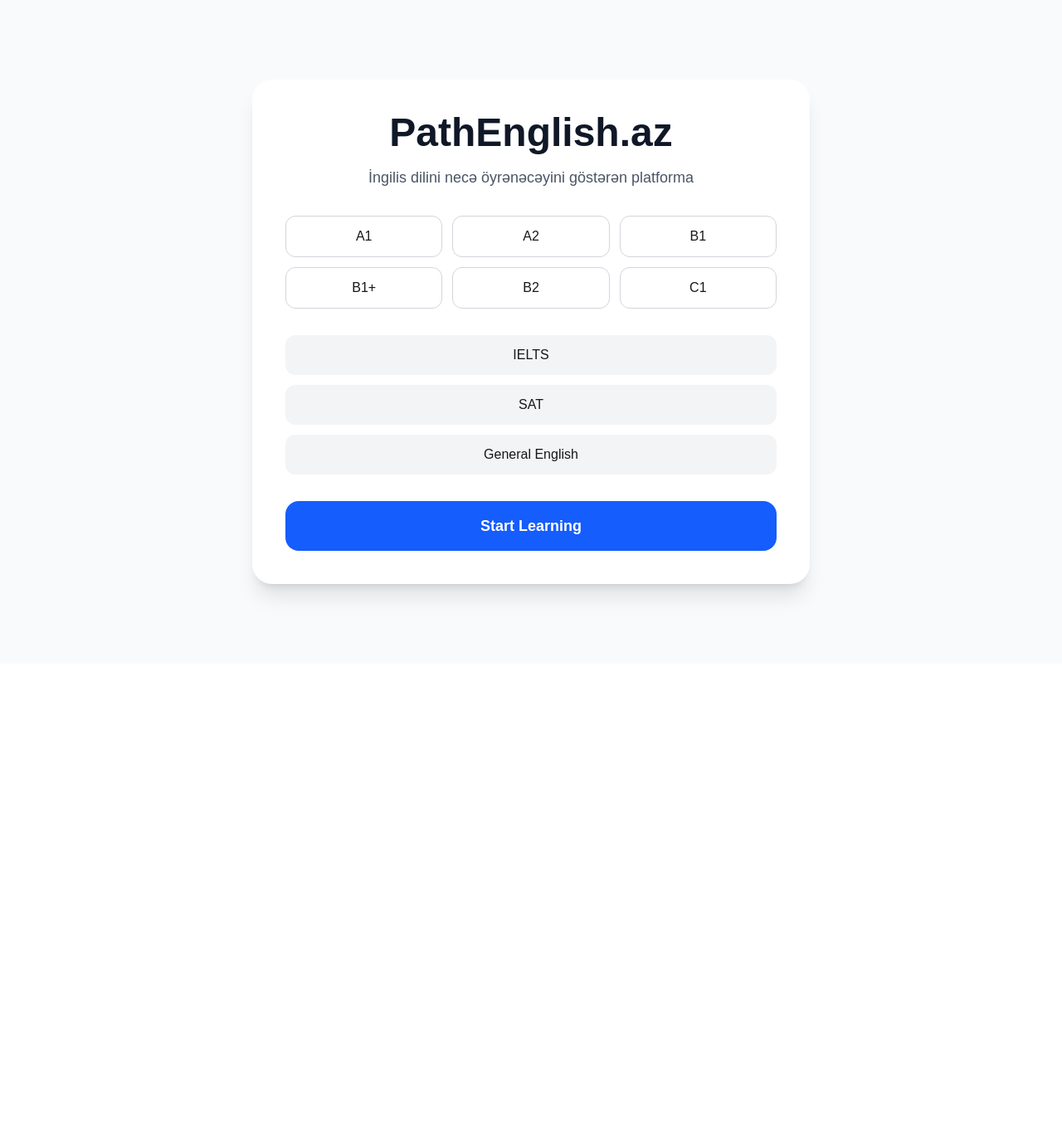
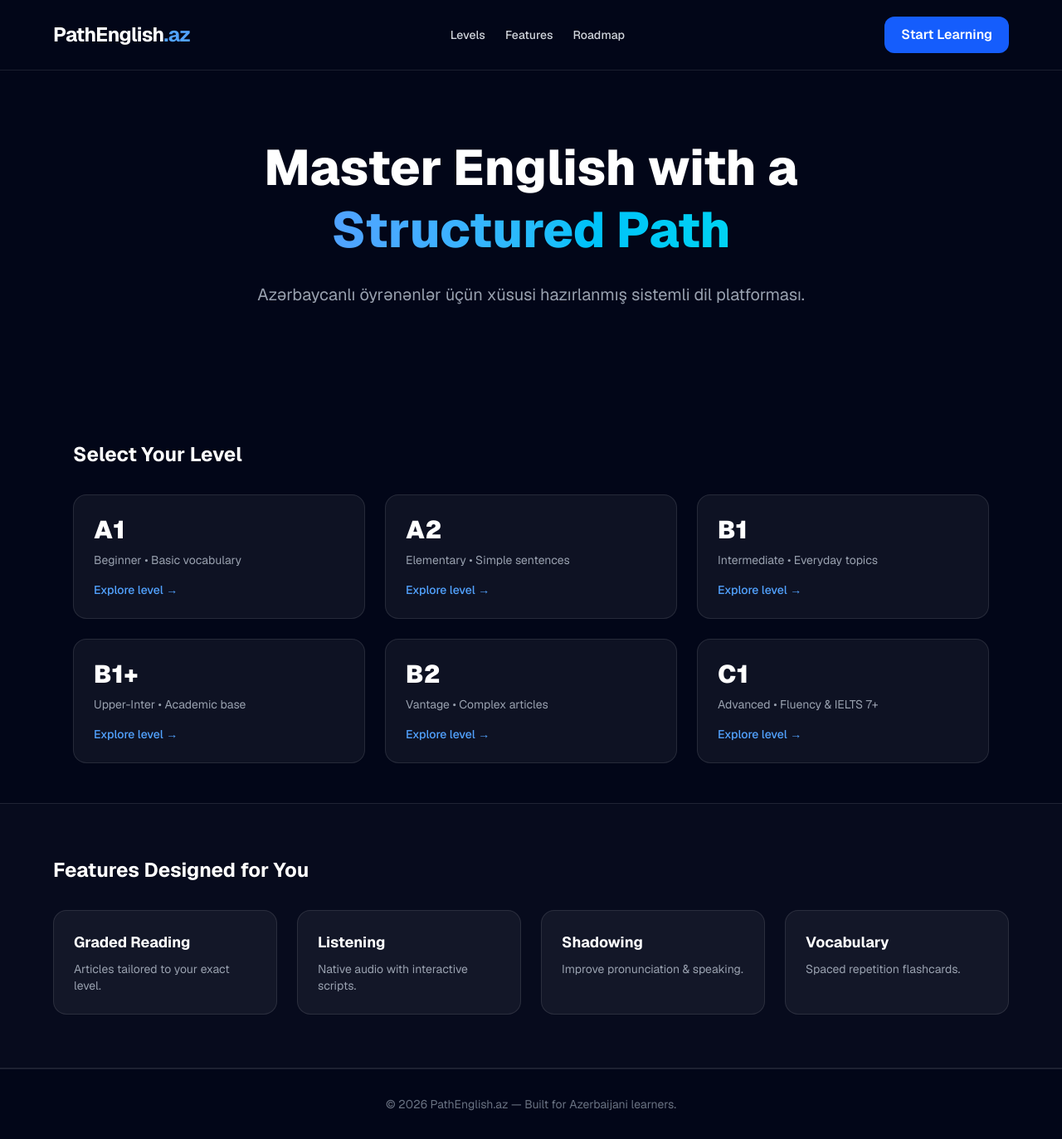
Before and after one commit to CLEVER2010/pathenglish, a Next.js app: page / in a window 1280 px wide. Shown: the whole page at 83% size. Before the commit the page ends 800 px from the top, so only its background shows below. Built offline with nearby package versions, Linux system fonts and the light colour scheme.

Commit message:
initial clean setup

```diff
--- a/app/page.tsx
+++ b/app/page.tsx
@@ -1,44 +1,95 @@
+import Link from "next/link";
+
 export default function Home() {
+  const levels = [
+    { name: "A1", desc: "Beginner • Basic vocabulary" },
+    { name: "A2", desc: "Elementary • Simple sentences" },
+    { name: "B1", desc: "Intermediate • Everyday topics" },
+    { name: "B1+", desc: "Upper-Inter • Academic base" },
+    { name: "B2", desc: "Vantage • Complex articles" },
+    { name: "C1", desc: "Advanced • Fluency & IELTS 7+" },
+  ];
+
+  const features = [
+    { title: "Graded Reading", desc: "Articles tailored to your exact level." },
+    { title: "Listening", desc: "Native audio with interactive scripts." },
+    { title: "Shadowing", desc: "Improve pronunciation & speaking." },
+    { title: "Vocabulary", desc: "Spaced repetition flashcards." },
+  ];
+
   return (
-    <main className="min-h-screen bg-gray-50 flex items-center justify-center p-6">
-      <div className="max-w-2xl w-full bg-white rounded-3xl shadow-xl p-10 text-center">
-        <h1 className="text-5xl font-bold text-gray-900 mb-4">
-          PathEnglish.az
-        </h1>
+    <main className="min-h-screen bg-slate-950 text-white font-sans">
+      {/* Header */}
+      <header className="border-b border-white/10 px-6 py-5">
+        <div className="max-w-6xl mx-auto flex items-center justify-between">
+          <h1 className="text-2xl font-bold tracking-tight">
+            PathEnglish<span className="text-blue-400">.az</span>
+          </h1>
 
-        <p className="text-gray-600 text-lg mb-8">
-          İngilis dilini necə öyrənəcəyini göstərən platforma
+          <div className="hidden md:flex items-center gap-6 text-sm text-gray-300 font-medium">
+            <a href="#levels" className="hover:text-white transition">Levels</a>
+            <a href="#features" className="hover:text-white transition">Features</a>
+            <a href="#roadmap" className="hover:text-white transition">Roadmap</a>
+          </div>
+
+          <button className="rounded-xl bg-blue-600 hover:bg-blue-500 text-white font-semibold px-5 py-2.5 transition">
+            Start Learning
+          </button>
+        </div>
+      </header>
+
+      {/* Hero */}
+      <section className="px-6 py-20 text-center max-w-4xl mx-auto">
+        <h2 className="text-4xl md:text-6xl font-extrabold leading-tight mb-6">
+          Master English with a{" "}
+          <span className="bg-gradient-to-r from-blue-400 to-cyan-400 bg-clip-text text-transparent">
+            Structured Path
+          </span>
+        </h2>
+        <p className="text-gray-400 text-lg md:text-xl leading-relaxed mb-8">
+          Azərbaycanlı öyrənənlər üçün xüsusi hazırlanmış sistemli dil platforması.
         </p>
+      </section>
 
-        <div className="grid grid-cols-2 md:grid-cols-3 gap-3 mb-8">
-          {["A1", "A2", "B1", "B1+", "B2", "C1"].map((level) => (
-            <button
-              key={level}
-              className="py-3 rounded-xl border border-gray-300 hover:bg-blue-50 hover:border-blue-400 transition"
+      {/* Levels */}
+      <section id="levels" className="px-6 py-12 max-w-6xl mx-auto">
+        <h3 className="text-2xl font-bold mb-8">Select Your Level</h3>
+        <div className="grid grid-cols-1 md:grid-cols-2 lg:grid-cols-3 gap-6">
+          {levels.map((level) => (
+            <Link
+              key={level.name}
+              href={`/reading/${level.name.toLowerCase().replace("+", "plus")}`}
+              className="group rounded-2xl border border-white/10 bg-white/5 p-6 hover:border-blue-500/50 hover:bg-white/10 transition duration-300"
             >
-              {level}
-            </button>
+              <div className="text-3xl font-black mb-2">{level.name}</div>
+              <div className="text-gray-400 text-sm">{level.desc}</div>
+              <div className="mt-4 text-blue-400 font-medium text-sm group-hover:translate-x-1 transition-transform">
+                Explore level →
+              </div>
+            </Link>
           ))}
         </div>
+      </section>
 
-        <div className="space-y-3 mb-8">
-          <button className="w-full py-3 rounded-xl bg-gray-100 hover:bg-gray-200 transition">
-            IELTS
-          </button>
+      {/* Features */}
+      <section id="features" className="px-6 py-16 bg-white/[0.02] border-y border-white/10">
+        <div className="max-w-6xl mx-auto">
+          <h3 className="text-2xl font-bold mb-8">Features Designed for You</h3>
+          <div className="grid md:grid-cols-2 lg:grid-cols-4 gap-6">
+            {features.map((f) => (
+              <div key={f.title} className="rounded-2xl border border-white/10 bg-white/5 p-6">
+                <h4 className="text-lg font-bold mb-2">{f.title}</h4>
+                <p className="text-gray-400 text-sm">{f.desc}</p>
+              </div>
+            ))}
+          </div>
+        </div>
+      </section>
 
-          <button className="w-full py-3 rounded-xl bg-gray-100 hover:bg-gray-200 transition">
-            SAT
-          </button>
-
-          <button className="w-full py-3 rounded-xl bg-gray-100 hover:bg-gray-200 transition">
-            General English
-          </button>
-        </div>
-
-        <button className="w-full py-4 rounded-2xl bg-blue-600 text-white text-lg font-semibold hover:bg-blue-700 transition">
-          Start Learning
-        </button>
-      </div>
+      {/* Footer */}
+      <footer className="px-6 py-8 border-t border-white/10 text-center text-gray-500 text-sm">
+        © 2026 PathEnglish.az — Built for Azerbaijani learners.
+      </footer>
     </main>
   );
 }
```
